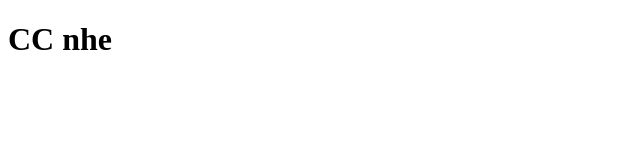
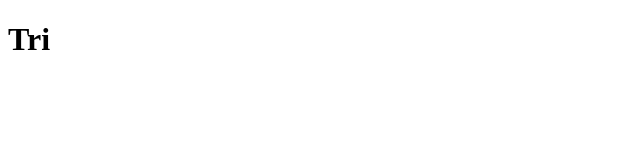
Before and after one commit to ambitionxyz/trilam, a plain HTML site: page index.html in a window 1280 px wide. Shown: the whole page, without its empty margins (0-640 px from the left). Drawn offline with Linux system fonts and the light colour scheme.

Commit message:
trideptrai

```diff
--- a/index.html
+++ b/index.html
@@ -7,6 +7,6 @@
     <title>Document</title>
   </head>
   <body>
-    <h1>CC nhe</h1>
+    <h1>Tri</h1>
   </body>
 </html>
```
